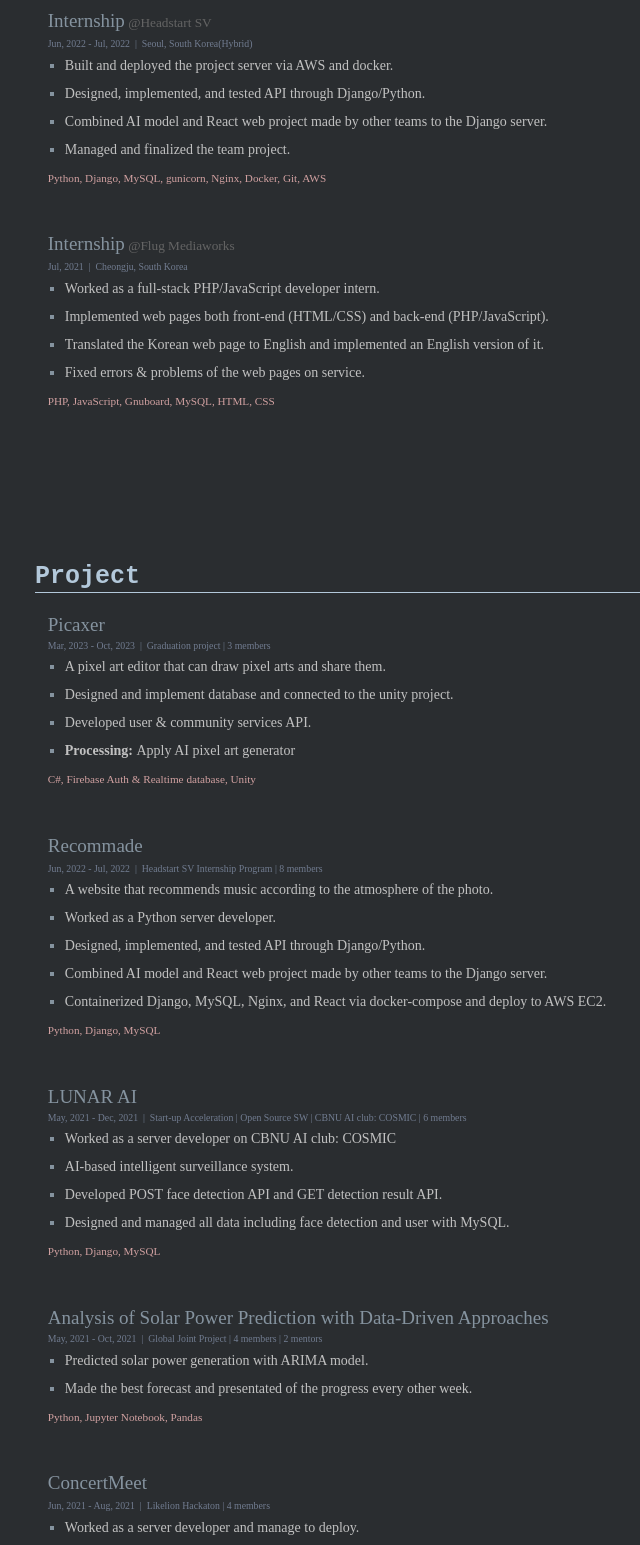
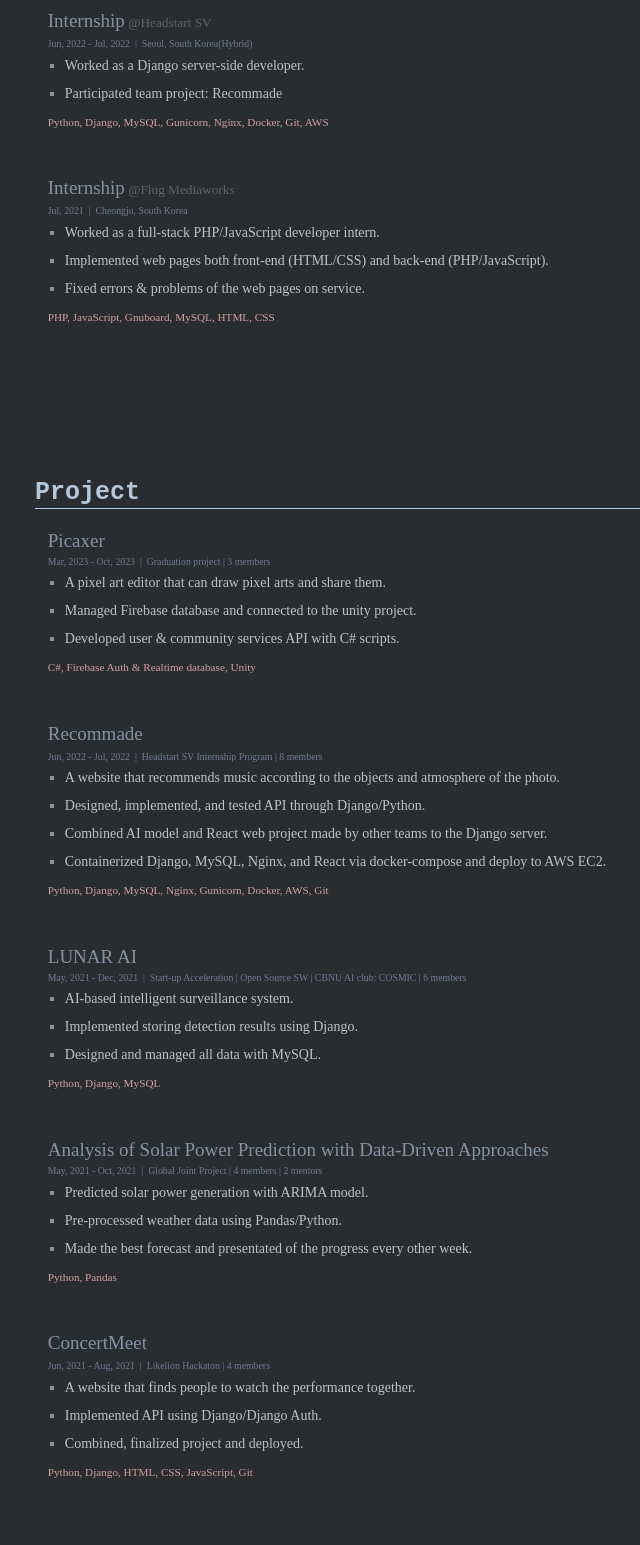
Before and after one commit to hgyuhyeon/hgyuhyeon.github.io, a plain HTML site: page index.html in a window 1280 px wide. Shown: the part 500-2045 px from the top of the page, without its empty margins (93-733 px from the left). Drawn offline with nearby package versions, Linux system fonts and the light colour scheme; a web font is replaced by a local one.

Commit message:
231212 update

```diff
--- a/index.html
+++ b/index.html
@@ -33,7 +33,7 @@
     <main data-aos="fade-up" data-aos-offset="50" data-aos-duration="1500">
         <h2>Gyuhyeon Hwang</h2>
 
-        <h4>Junior software developer</h4>
+        <h4>Software developer</h4>
 
         <div class="info">
             <a href="mailto:hwgyuhyeon@gmail.com"><i class="fas fa-envelope"></i></a>
@@ -63,12 +63,10 @@
                     Seoul, South Korea(Hybrid)
                 </div>
                 <ul>
-                    <li>Built and deployed the project server via AWS and docker.</li>
-                    <li>Designed, implemented, and tested API through Django/Python.</li>
-                    <li>Combined AI model and React web project made by other teams to the Django server.</li>
-                    <li>Managed and finalized the team project.</li>
+                    <li>Worked as a Django server-side developer.</li>
+                    <li>Participated team project: Recommade</li>
                 </ul>
-                <div class="techstack">Python, Django, MySQL, gunicorn, Nginx, Docker, Git, AWS</div>
+                <div class="techstack">Python, Django, MySQL, Gunicorn, Nginx, Docker, Git, AWS</div>
             </div>
 
             <div data-aos="fade-up" data-aos-offset="50" data-aos-duration="1500">
@@ -81,7 +79,6 @@
                 <ul>
                     <li>Worked as a full-stack PHP/JavaScript developer intern.</li>
                     <li>Implemented web pages both front-end (HTML/CSS) and back-end (PHP/JavaScript).</li>
-                    <li>Translated the Korean web page to English and implemented an English version of it.</li>
                     <li>Fixed errors & problems of the web pages on service.</li>
                 </ul>
                 <div class="techstack">PHP, JavaScript, Gnuboard, MySQL, HTML, CSS</div>
@@ -101,9 +98,7 @@
                 <ul>
                     <li>A website that provides various features: Kakaotalk conversation analysis, Time capsule letter, etc.</li>
                     <li>Pre-processed of about 1 million lines of data and create a SQL table using Pandas.</li>
-                    <li>Improved serurity by adding password hashing using bcrypt.</li>
                     <li>Developed a time capsule letter system with Flask.</li>
-                    <li><span style="color: rgb(207, 76, 74)">Now processing...</span></li>
                 </ul>
                 <div class="techstack">Python, Flask</div>
             </div> -->
@@ -118,9 +113,8 @@
                 </div>
                 <ul>
                     <li>A pixel art editor that can draw pixel arts and share them.</li>
-                    <li>Designed and implement database and connected to the unity project.</li>
-                    <li>Developed user & community services API.</li>
-                    <li><b>Processing: </b>Apply AI pixel art generator</li>
+                    <li>Managed Firebase database and connected to the unity project.</li>
+                    <li>Developed user & community services API with C# scripts.</li>
                 </ul>
                 <div class="techstack">C#, Firebase Auth & Realtime database, Unity</div>
 
@@ -135,13 +129,12 @@
                     Headstart SV Internship Program | 8 members
                 </div>
                 <ul>
-                    <li>A website that recommends music according to the atmosphere of the photo.</li>
-                    <li>Worked as a Python server developer.</li>
+                    <li>A website that recommends music according to the objects and atmosphere of the photo.</li>
                     <li>Designed, implemented, and tested API through Django/Python.</li>
                     <li>Combined AI model and React web project made by other teams to the Django server.</li>
                     <li>Containerized Django, MySQL, Nginx, and React via docker-compose and deploy to AWS EC2.</li>
                 </ul>
-                <div class="techstack">Python, Django, MySQL</div>
+                <div class="techstack">Python, Django, MySQL, Nginx, Gunicorn, Docker, AWS, Git</div>
 
             </div>
 
@@ -154,10 +147,9 @@
                     Start-up Acceleration | Open Source SW | CBNU AI club: COSMIC | 6 members
                 </div>
                 <ul>
-                    <li>Worked as a server developer on CBNU AI club: COSMIC</li>
                     <li>AI-based intelligent surveillance system.</li>
-                    <li>Developed POST face detection API and GET detection result API.</li>
-                    <li>Designed and managed all data including face detection and user with MySQL.</li>
+                    <li>Implemented storing detection results using Django.</li>
+                    <li>Designed and managed all data with MySQL.</li>
                 </ul>
                 <div class="techstack">Python, Django, MySQL</div>
             </div>
@@ -172,9 +164,10 @@
                 </div>
                 <ul>
                     <li>Predicted solar power generation with ARIMA model.</li>
+                    <li>Pre-processed weather data using Pandas/Python.</li>
                     <li>Made the best forecast and presentated of the progress every other week.</li>
                 </ul>
-                <div class="techstack">Python, Jupyter Notebook, Pandas</div>
+                <div class="techstack">Python, Pandas</div>
             </div>
 
             <div class="container" data-aos="fade-up" data-aos-offset="50" data-aos-delay="200"
@@ -186,9 +179,8 @@
                     Likelion Hackaton | 4 members
                 </div>
                 <ul>
-                    <li>Worked as a server developer and manage to deploy.</li>
                     <li>A website that finds people to watch the performance together.</li>
-                    <li>Developed API using Django & Django Auth.</li>
+                    <li>Implemented API using Django/Django Auth.</li>
                     <li>Combined, finalized project and deployed.</li>
                 </ul>
                 <div class="techstack">Python, Django, HTML, CSS, JavaScript, Git</div>
```
